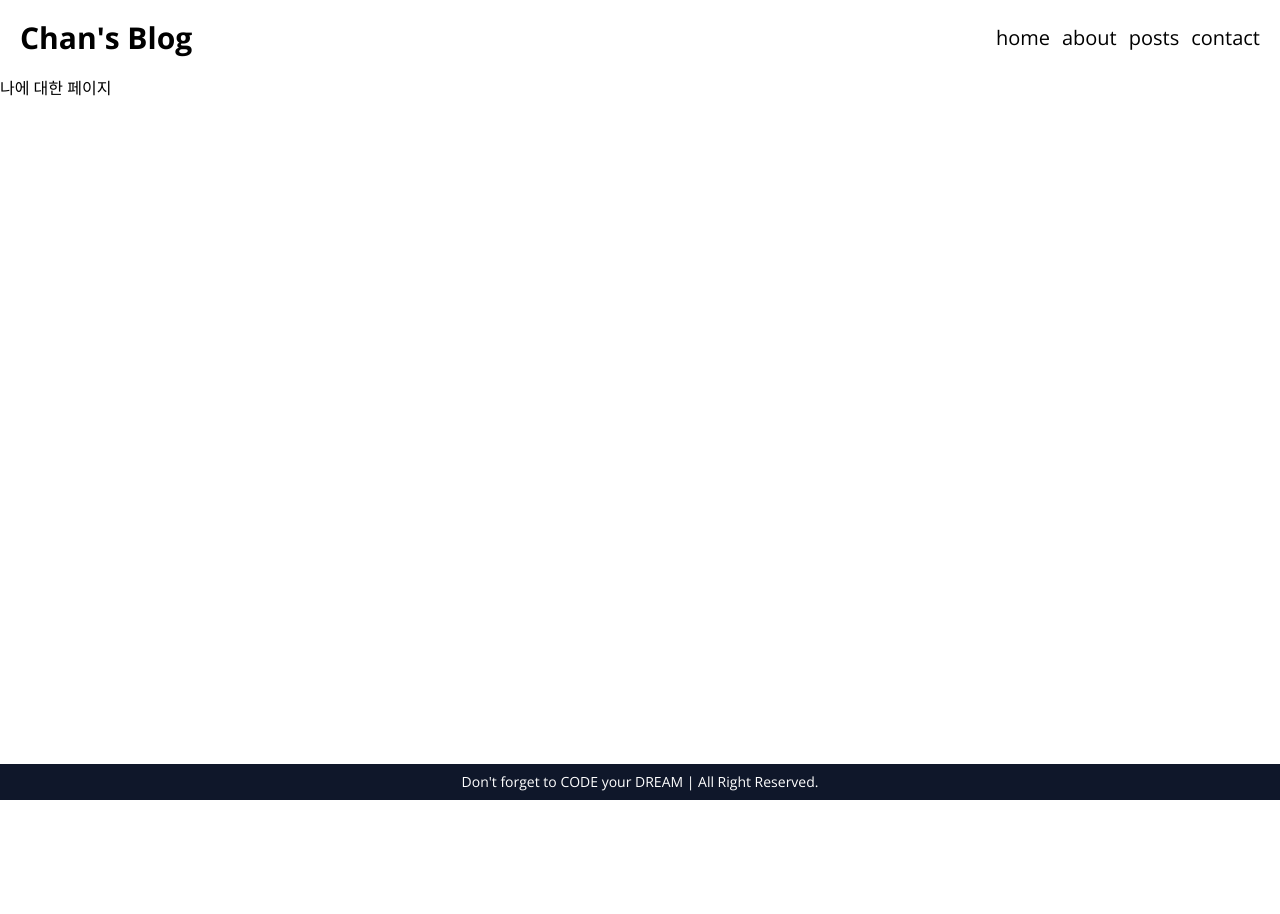
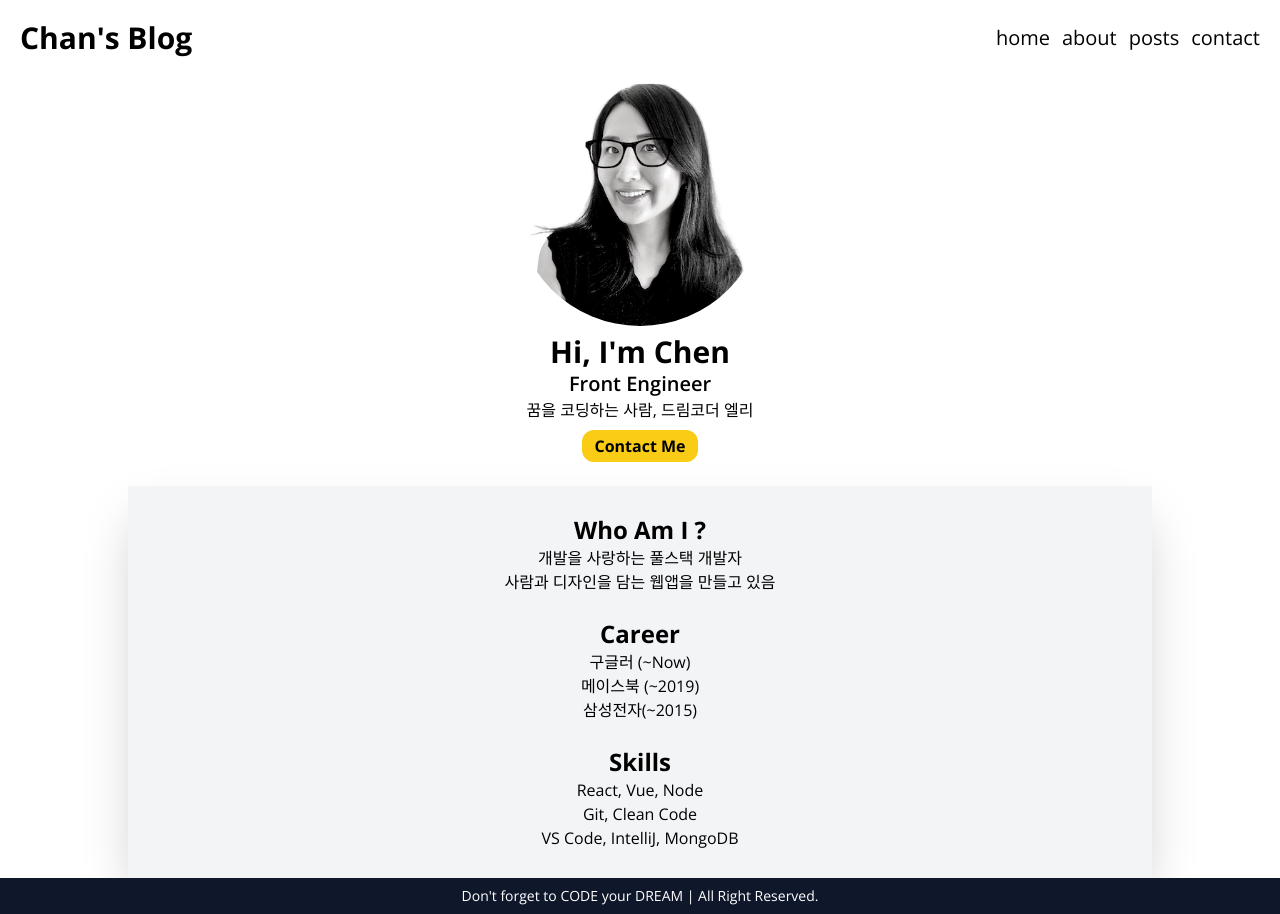
Before and after one commit to chen4023/blog-nextjs, a Next.js app: page /about in a window 1280 px wide. Before the commit the page ends 800 px from the top, so only its background shows below. Built offline with nearby package versions, Linux system fonts and the light colour scheme.

Commit message:
[feat] about page 기능구현

```diff
--- a/src/app/about/page.tsx
+++ b/src/app/about/page.tsx
@@ -1,3 +1,18 @@
+import Profile from "@/components/Profile";
+
 export default function AboutPage() {
-  return <div>나에 대한 페이지</div>;
+  return (<div>
+    <Profile />
+    <section className="flex flex-col m-auto shadow-2xl text-center items-center bg-gray-100 mt-6 py-7 w-[80%]">
+      <h1 className="text-2xl font-bold">Who Am I ?</h1>
+      <p>개발을 사랑하는 풀스택 개발자 <br /> 사람과 디자인을 담는 웹앱을 만들고 있음</p>
+      <br />
+      <h1 className="text-2xl font-bold">Career</h1>
+      <p>구글러 (~Now)<br /> 메이스북 (~2019)<br /> 삼성전자(~2015)</p>
+      <br />
+      <h1 className="text-2xl font-bold">Skills</h1>
+      <p>React, Vue, Node<br /> Git, Clean Code<br /> VS Code, IntelliJ, MongoDB</p>
+
+    </section>
+  </div>)
 }
--- a/src/app/contact/page.tsx
+++ b/src/app/contact/page.tsx
@@ -1,3 +1,4 @@
+
 export default function ContactPage() {
-  return <div>연락 페이지</div>;
+  return <div>연락 페이지</div>
 }
```
